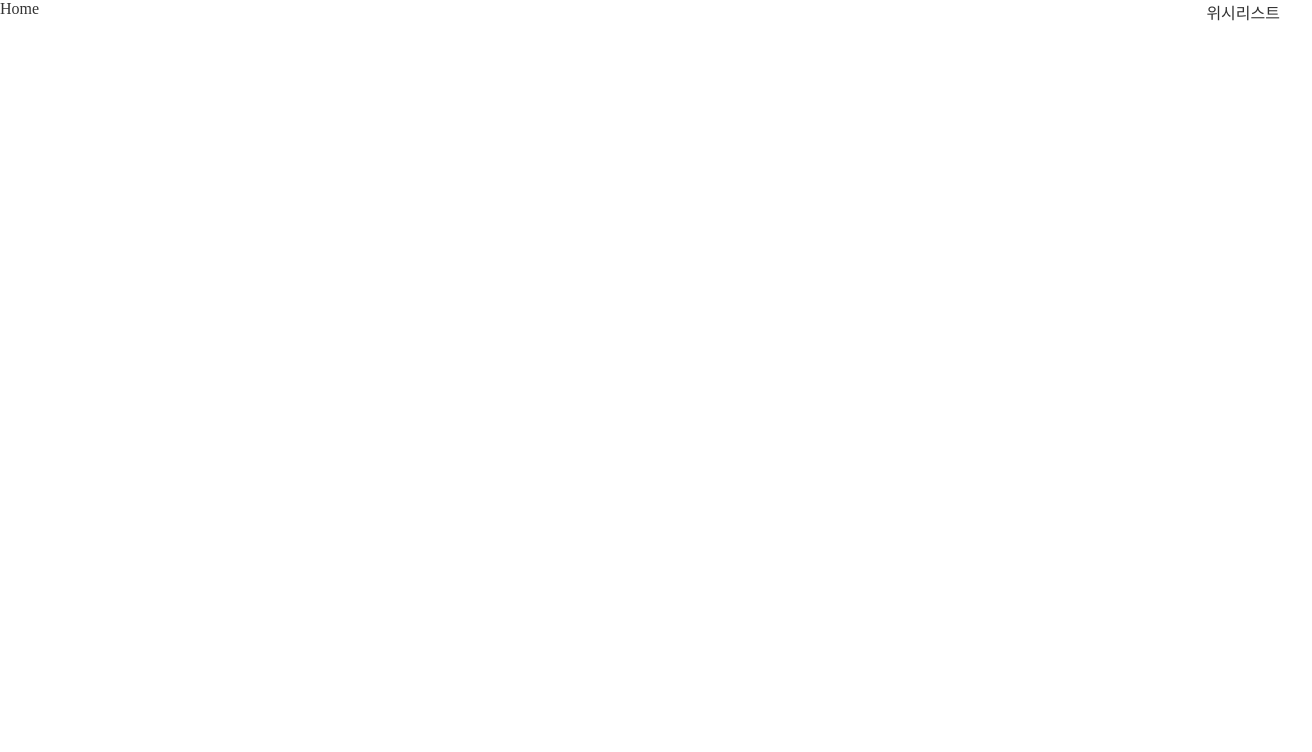
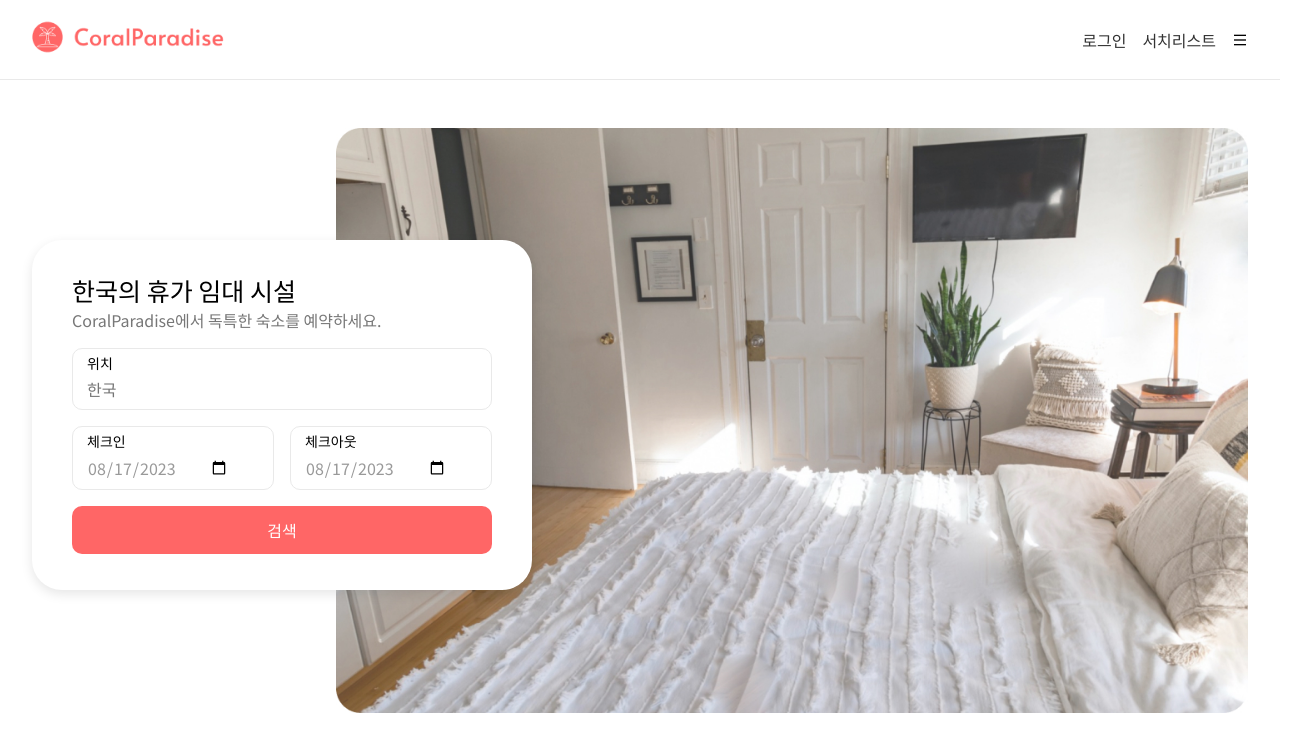
Before and after one commit to iptime-fox/coralparadise, a React (Create React App) app: page / in a window 1280 px wide. Shown: the top 752 px of the page, 1312 px wide, since content can reach past the window. Built offline with nearby package versions, Linux system fonts and the light colour scheme; no server answers.

Commit message:
landing page 0823

```diff
--- a/package.json
+++ b/package.json
@@ -9,6 +9,7 @@
     "react": "^18.2.0",
     "react-dom": "^18.2.0",
     "react-helmet": "^6.1.0",
+    "react-hook-form": "^7.45.4",
     "react-router-dom": "^6.15.0",
     "react-scripts": "5.0.1",
     "styled-components": "^6.0.7",
--- a/public/index.html
+++ b/public/index.html
@@ -10,34 +10,14 @@
       content="Web site created using create-react-app"
     />
     <link rel="apple-touch-icon" href="%PUBLIC_URL%/logo192.png" />
-    <!--
-      manifest.json provides metadata used when your web app is installed on a
-      user's mobile device or desktop. See https://developers.google.com/web/fundamentals/web-app-manifest/
-    -->
+
     <link rel="manifest" href="%PUBLIC_URL%/manifest.json" />
-    <!--
-      Notice the use of %PUBLIC_URL% in the tags above.
-      It will be replaced with the URL of the `public` folder during the build.
-      Only files inside the `public` folder can be referenced from the HTML.
-
-      Unlike "/favicon.ico" or "favicon.ico", "%PUBLIC_URL%/favicon.ico" will
-      work correctly both with client-side routing and a non-root public URL.
-      Learn how to configure a non-root public URL by running `npm run build`.
-    -->
+    <link href="https://cdn.jsdelivr.net/npm/remixicon@2.2.0/fonts/remixicon.css" rel="stylesheet">
     <title>React App</title>
   </head>
   <body>
     <noscript>You need to enable JavaScript to run this app.</noscript>
     <div id="root"></div>
-    <!--
-      This HTML file is a template.
-      If you open it directly in the browser, you will see an empty page.
 
-      You can add webfonts, meta tags, or analytics to this file.
-      The build step will place the bundled scripts into the <body> tag.
-
-      To begin the development, run `npm start` or `yarn start`.
-      To create a production bundle, use `npm run build` or `yarn build`.
-    -->
   </body>
 </html>
--- a/src/components/Header.js
+++ b/src/components/Header.js
@@ -1,21 +1,30 @@
 import React from 'react';
-import { NavList } from '../styles/HeaderStyle';
+import {
+  NavList,
+  Logo,
+  Nav,
+  LogoImg,
+  HeaderWrapper,
+} from '../styles/HeaderStyle';
 import { Link } from 'react-router-dom';
+import logo from '../assets/logo.png';
 
 const Header = () => {
   return (
-    <>
+    <HeaderWrapper>
       <NavList>
-        <ul>
-          <li>
-            <Link to='/'>Home</Link>
-          </li>
-          <li>
-            <Link to='/search-lists'>위시리스트</Link>
-          </li>
-        </ul>
+        <Logo>
+          <Link to='/'>
+            <LogoImg src={logo} />
+          </Link>
+        </Logo>
+        <Nav>
+          <Link to='/'>로그인</Link>
+          <Link to='/search-lists'>서치리스트</Link>
+          <i class='ri-menu-line'></i>
+        </Nav>
       </NavList>
-    </>
+    </HeaderWrapper>
   );
 };
 
--- a/src/pages/Home.js
+++ b/src/pages/Home.js
@@ -1,14 +1,133 @@
-import React from 'react';
+import React, { useEffect, useRef, useState } from 'react';
 import Header from '../components/Header';
 import { Helmet } from 'react-helmet';
+import { styled } from 'styled-components';
+import { fetchData, getOptions } from '../utils/fetchData';
+import mainImg from '../assets/main.jpg';
+import { useForm } from 'react-hook-form';
+import { useNavigate } from 'react-router-dom';
+import {
+  HomeWrapper,
+  LandingPage,
+  SearchBox,
+  SearchBoxWrapper,
+  MainImgWrapper,
+  MainImg,
+  TitleWrapper,
+  InputWrapper,
+  CalenderWrapper,
+  SubmitWrapper,
+  SubmitBtn,
+} from '../styles/HomeStyle';
+
+const getFormattedDate = (targetDate) => {
+  let year = targetDate.getFullYear();
+  let month = targetDate.getMonth() + 1;
+  let date = targetDate.getDate();
+  if (month < 10) {
+    month = `0${month}`;
+  }
+  if (date < 10) {
+    date = `0${date}`;
+  }
+  return `${year}-${month}-${date}`;
+};
 
 const Home = () => {
+  const navigate = useNavigate();
+  const [state, setState] = useState({
+    location: '',
+    checkIn: getFormattedDate(new Date()),
+    checkOut: getFormattedDate(new Date()),
+  });
+  const inputRef = useRef();
+  useEffect(() => {
+    const getSearchData = async () => {
+      const getData = await fetchData(
+        'https://airbnb13.p.rapidapi.com/search-location?location=Paris&checkin=2023-09-16&checkout=2023-09-17&adults=1&children=0&infants=0&pets=0&page=1&currency=USD',
+        getOptions
+      );
+      console.log(getData.results[0].images[0]);
+    };
+    // getSearchData();
+  }, []);
+  const handleOnChange = (e) => {
+    const { name, value } = e.target;
+    setState({
+      ...state,
+      [name]: value,
+    });
+  };
+  const onSubmit = (e) => {
+    if (state.location === '') {
+      e.preventDefault();
+      alert('검색하실 위치를 입력하세요');
+      inputRef.current.focus();
+      return;
+    }
+    e.preventDefault();
+    navigate(
+      `/search-lists?location=${state.location}&checkIn=${state.checkIn}&checkOut=${state.checkOut}`
+    );
+  };
   return (
     <>
       <Helmet>
         <title>ColralParadise</title>
       </Helmet>
       <Header />
+      <HomeWrapper>
+        {/* <img src={getData.results[0].images[0]} alt='' /> */}
+        <LandingPage>
+          <SearchBoxWrapper>
+            <SearchBox>
+              <TitleWrapper>
+                <h4>한국의 휴가 임대 시설</h4>
+                <p>CoralParadise에서 독특한 숙소를 예약하세요.</p>
+              </TitleWrapper>
+              <form onSubmit={onSubmit}>
+                <InputWrapper>
+                  <p>위치</p>
+                  <input
+                    type='text'
+                    ref={inputRef}
+                    placeholder='한국'
+                    name='location'
+                    value={state.location}
+                    onChange={handleOnChange}
+                  />
+                </InputWrapper>
+                <CalenderWrapper>
+                  <InputWrapper>
+                    <p>체크인</p>
+                    <input
+                      type='date'
+                      name='checkIn'
+                      value={state.checkIn}
+                      onChange={handleOnChange}
+                    />
+                  </InputWrapper>
+                  <InputWrapper>
+                    <p>체크아웃</p>
+                    <input
+                      type='date'
+                      name='checkOut'
+                      value={state.checkOut}
+                      onChange={handleOnChange}
+                    />
+                  </InputWrapper>
+                </CalenderWrapper>
+                <SubmitWrapper>
+                  <SubmitBtn type='submit'>검색</SubmitBtn>
+                </SubmitWrapper>
+              </form>
+            </SearchBox>
+          </SearchBoxWrapper>
+          <MainImgWrapper>
+            <MainImg src={mainImg}></MainImg>
+          </MainImgWrapper>
+        </LandingPage>
+      </HomeWrapper>
     </>
   );
 };
--- a/src/pages/SearchLists.js
+++ b/src/pages/SearchLists.js
@@ -2,12 +2,26 @@
 import { fetchData, getOptions } from '../utils/fetchData';
 import Header from '../components/Header';
 import { Helmet } from 'react-helmet';
+import { useLocation } from 'react-router-dom';
+import { styled } from 'styled-components';
+
+const SearchListsWrapper = styled.div`
+  display: flex;
+  margin-top: 7rem;
+`;
+const SearchListsBoxWrapper = styled.div``;
+const SearchListsBox = styled.div``;
 
 const SearchLists = () => {
+  const loca = useLocation();
+  const location = new URLSearchParams(loca.search).get('location');
+  const checkIn = new URLSearchParams(loca.search).get('checkIn');
+  const checkOut = new URLSearchParams(loca.search).get('checkOut');
+
   useEffect(() => {
     const getSearchData = async () => {
       const getData = await fetchData(
-        'https://airbnb13.p.rapidapi.com/search-location?location=Paris&checkin=2023-09-16&checkout=2023-09-17&adults=1&children=0&infants=0&pets=0&page=1&currency=USD',
+        `https://airbnb13.p.rapidapi.com/search-location?location=${location}&checkin=${checkIn}&checkout=${checkOut}&adults=1&children=0&infants=0&pets=0&page=1&currency=USD`,
         getOptions
       );
       console.log(getData);
@@ -21,6 +35,11 @@
         <title>ColralParadise</title>
       </Helmet>
       <Header />
+      <SearchListsWrapper>
+        <SearchListsBoxWrapper>
+          <SearchListsBox></SearchListsBox>
+        </SearchListsBoxWrapper>
+      </SearchListsWrapper>
     </>
   );
 };
--- a/src/reset.css
+++ b/src/reset.css
@@ -1,7 +1,10 @@
+@import url('https://fonts.googleapis.com/css2?family=Noto+Sans+KR:wght@300;400;500;700&display=swap');
 *{
   margin: 0;
   padding: 0;
   box-sizing: border-box;
+  font-family: 'Noto Sans KR', sans-serif;
+
 }
 
 ol, ul{
--- a/src/styles/HeaderStyle.js
+++ b/src/styles/HeaderStyle.js
@@ -1,10 +1,31 @@
 import { styled } from 'styled-components';
+
+export const HeaderWrapper = styled.div`
+  display: flex;
+  justify-content: center;
+`;
 
 export const NavList = styled.div`
   width: 100%;
   height: auto;
-  ul {
-    display: flex;
-    justify-content: space-between;
-  }
+  padding: 1.25rem 2rem;
+  max-width: 1400px;
+  position: fixed;
+  margin: auto;
+  background-color: white;
+  z-index: 999;
+  display: flex;
+  justify-content: space-between;
+  border-bottom: 1px solid #e9e9e9;
 `;
+
+export const Logo = styled.div``;
+export const LogoImg = styled.img`
+  width: 200px;
+`;
+
+export const Nav = styled.div`
+  display: flex;
+  align-items: center;
+  column-gap: 1rem;
+`;
--- /dev/null
+++ b/src/styles/HomeStyle.js
@@ -0,0 +1,101 @@
+import { styled } from 'styled-components';
+
+export const HomeWrapper = styled.div`
+  width: 100%;
+  height: auto;
+  display: flex;
+  flex-direction: column;
+  margin: auto;
+  align-items: center;
+  padding: 2rem;
+  padding-top: 8rem;
+  max-width: 1400px;
+`;
+
+export const LandingPage = styled.div`
+  width: 100%;
+  display: flex;
+`;
+
+export const SearchBoxWrapper = styled.div`
+  width: 100%;
+  height: 100vh;
+  /* top: 80%;
+  transform: translateY(-50%); */
+  top: 15rem;
+  display: flex;
+  justify-content: left;
+  position: absolute;
+  z-index: 10;
+`;
+
+export const SearchBox = styled.div`
+  width: 500px;
+  height: 350px;
+  background-color: #fff;
+  border: none;
+  border-radius: 30px;
+  padding: 2rem;
+  box-shadow: rgba(0, 0, 0, 0.1) 0px 4px 12px;
+`;
+
+export const MainImgWrapper = styled.div`
+  width: 100%;
+  display: flex;
+  justify-content: right;
+`;
+export const MainImg = styled.img`
+  width: 75%;
+`;
+
+export const TitleWrapper = styled.div`
+  h4 {
+    font-size: 25px;
+    font-weight: 500;
+  }
+  p {
+    font-size: 1rem;
+    color: #777;
+  }
+  padding-bottom: 0.5rem;
+  margin: 0.5rem;
+  margin-top: 0;
+`;
+export const InputWrapper = styled.div`
+  border: 1px solid #e9e9e9;
+  border-radius: 10px;
+  padding: 0.25rem 0.875rem;
+  margin: 0.5rem;
+  p {
+    font-size: 14px;
+    font-weight: 400;
+  }
+  input {
+    border: none;
+    outline: none;
+    padding: 0.25rem 0;
+    font-size: 16px;
+    color: #999;
+  }
+`;
+export const CalenderWrapper = styled.div`
+  display: flex;
+  div {
+    width: 50%;
+  }
+`;
+
+export const SubmitWrapper = styled.div`
+  margin: 0.5rem;
+`;
+export const SubmitBtn = styled.button`
+  padding: 0.3rem 0.65rem;
+  border: none;
+  outline: none;
+  padding: 0.75rem 0;
+  font-size: 16px;
+  width: 100%;
+  border-radius: 10px;
+  background-color: #ff6666;
+  color: #fff;
+`;
```
Also changed, not shown: src/assets/logo.png (renamed from src/assets/Component 1.png), 1 other file (tests, documents, lock files or other folders).
